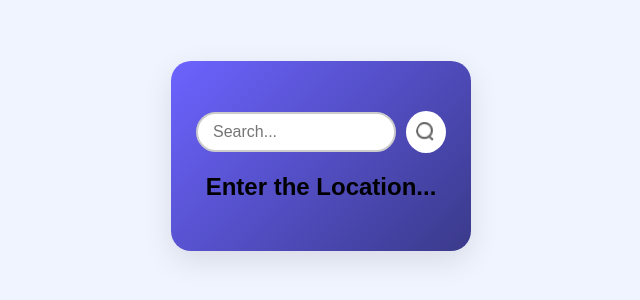
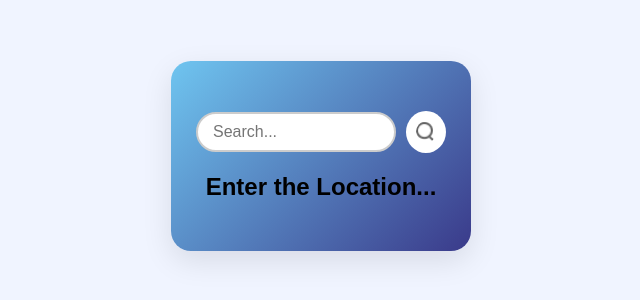
Before and after one commit to VarunGithub9/WeatherApp, a React (Vite) app: page / in a window 1280 px wide. Shown: the part 244-544 px from the top of the page, without its empty margins (319-959 px from the left). Built offline with nearby package versions, Linux system fonts and the light colour scheme.

Commit message:
Update Weather.css

```diff
--- a/src/components/Weather.css
+++ b/src/components/Weather.css
@@ -2,7 +2,7 @@
     margin: 0;
     padding: 50px 30px;
     border-radius: 20px;
-    background: linear-gradient(135deg, #6c63ff, #3a3a8a);
+    background: linear-gradient(135deg, #6fc5f0, #3a3a8a);
     box-shadow: 0 10px 30px rgba(0, 0, 0, 0.1);
     text-align: center;
     display: flex;
```
